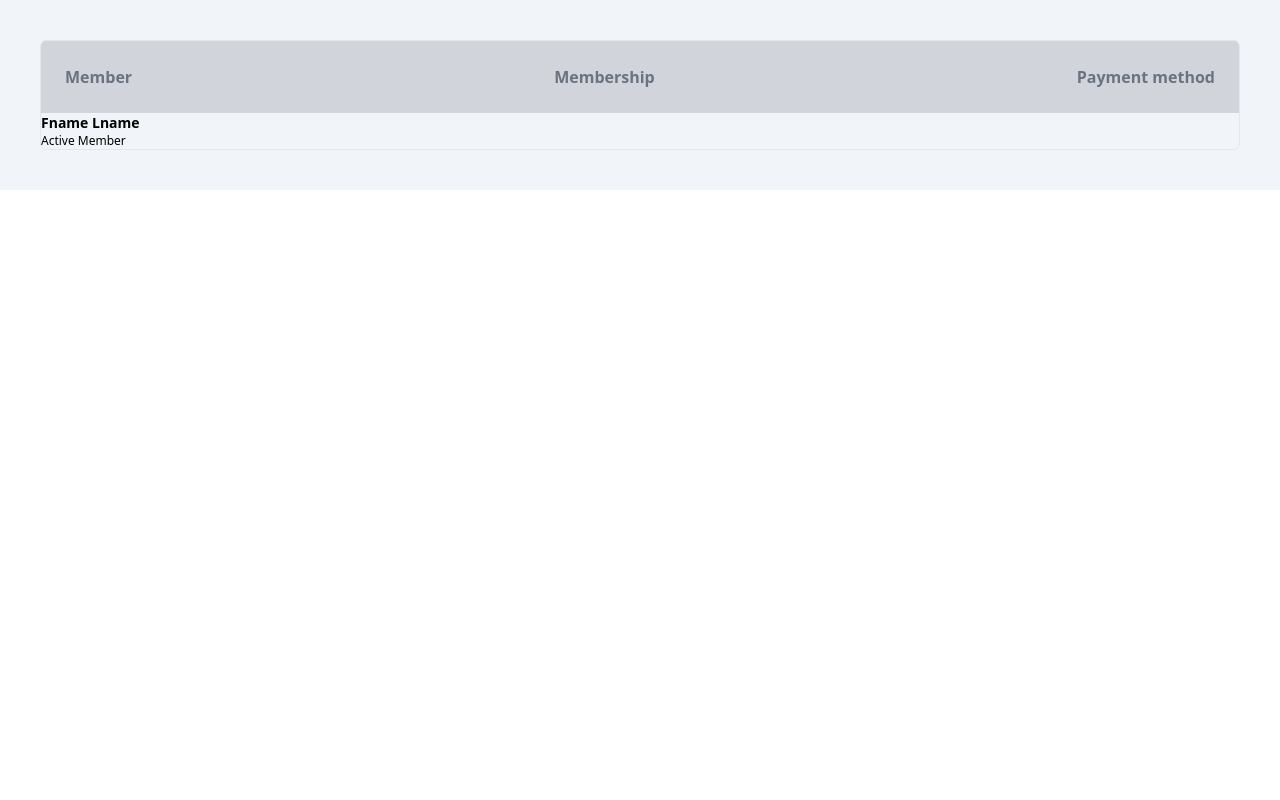
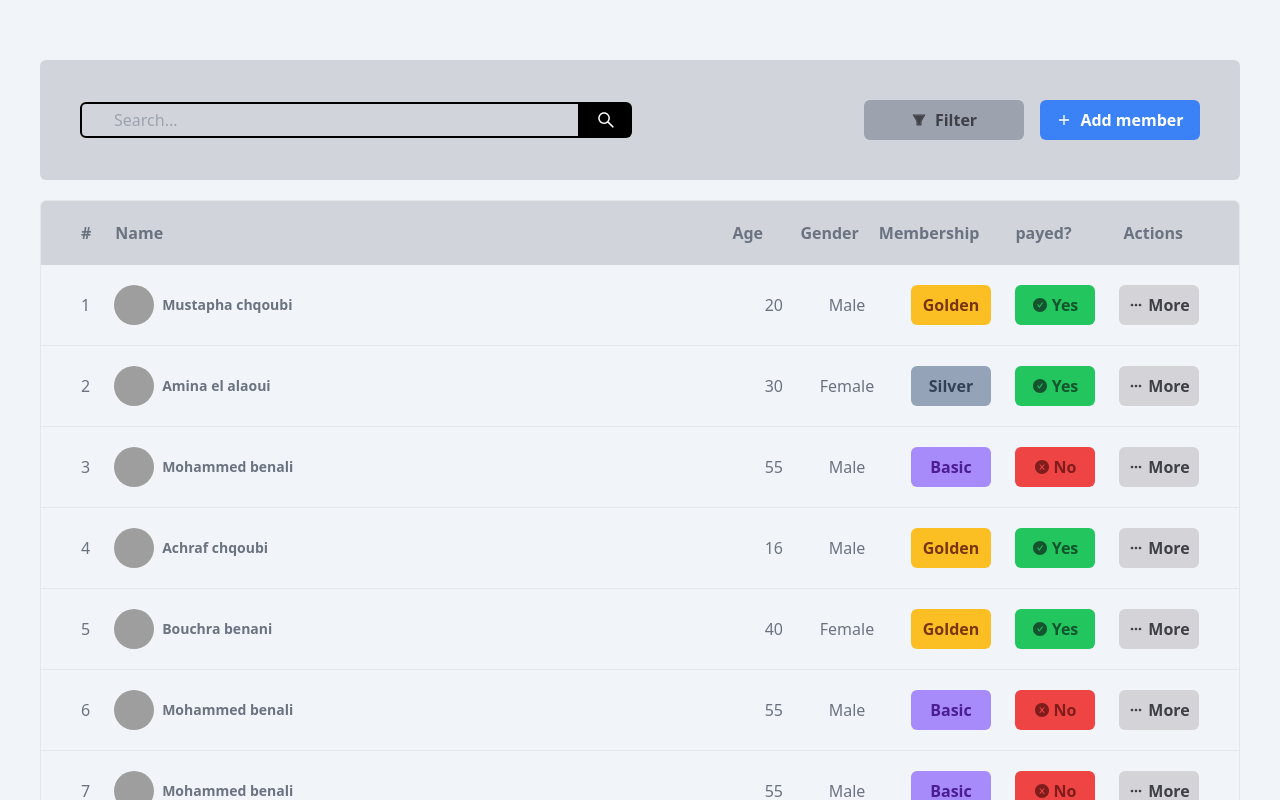
Before and after one commit to mustaphachqoubi/gym_management_system, a React (Vite) app: page /members in a window 1280 px wide. Shown: the top 800 px of the page. Built offline with nearby package versions, Linux system fonts and the light colour scheme; grey boxes are pictures that could not be loaded.

Commit message:
members ui done

```diff
--- /dev/null
+++ b/src/dummy.js
@@ -0,0 +1,134 @@
+export const members = [
+    {
+        id: 1,
+        firstName: 'Mustapha',
+        lastName: 'Chqoubi',
+        fullname: 'Mustapha chqoubi',
+        age: 20,
+        gender: 'Male',
+        membership: 'Golden',
+        payed: true,
+        image: 'https://letsenhance.io/static/b8eda2f8914d307d52f725199fb0c5e6/62e7b/MainBefore.jpg'
+    },
+    {
+        id: 2,
+        firstName: 'Amina',
+        lastName: 'El alaoui',
+        fullname: 'Amina el alaoui',
+        age: 30,
+        gender: 'Female',
+        membership: 'Silver',
+        payed: true,
+        image: 'https://letsenhance.io/static/b8eda2f8914d307d52f725199fb0c5e6/62e7b/MainBefore.jpg'
+    },
+    {
+        id: 3,
+        firstName: 'Mohammed',
+        lastName: 'Benali',
+        fullname: 'Mohammed benali',
+        age: 55,
+        gender: 'Male',
+        membership: 'Basic',
+        payed: false,
+        image: 'https://letsenhance.io/static/b8eda2f8914d307d52f725199fb0c5e6/62e7b/MainBefore.jpg'
+    },
+    {
+        id: 4,
+        firstName: 'Achraf',
+        lastName: 'Chqoubi',
+        fullname: 'Achraf chqoubi',
+        age: 16,
+        gender: 'Male',
+        membership: 'Golden',
+        payed: true,
+        image: 'https://letsenhance.io/static/b8eda2f8914d307d52f725199fb0c5e6/62e7b/MainBefore.jpg'
+    },
+    {
+        id: 5,
+        firstName: 'Bouchra',
+        lastName: 'Benani',
+        fullname: 'Bouchra benani',
+        age: 40,
+        gender: 'Female',
+        membership: 'Golden',
+        payed: true,
+        image: 'https://letsenhance.io/static/b8eda2f8914d307d52f725199fb0c5e6/62e7b/MainBefore.jpg'
+    },
+    {
+        id: 6,
+        firstName: 'Mohammed',
+        lastName: 'Benali',
+        fullname: 'Mohammed benali',
+        age: 55,
+        gender: 'Male',
+        membership: 'Basic',
+        payed: false,
+        image: 'https://letsenhance.io/static/b8eda2f8914d307d52f725199fb0c5e6/62e7b/MainBefore.jpg'
+    },
+    {
+        id: 7,
+        firstName: 'Mohammed',
+        lastName: 'Benali',
+        fullname: 'Mohammed benali',
+        age: 55,
+        gender: 'Male',
+        membership: 'Basic',
+        payed: false,
+        image: 'https://letsenhance.io/static/b8eda2f8914d307d52f725199fb0c5e6/62e7b/MainBefore.jpg'
+    },
+    {
+        id: 8,
+        firstName: 'Amina',
+        lastName: 'El alaoui',
+        fullname: 'Amina el alaoui',
+        age: 30,
+        gender: 'Female',
+        membership: 'Silver',
+        payed: true,
+        image: 'https://letsenhance.io/static/b8eda2f8914d307d52f725199fb0c5e6/62e7b/MainBefore.jpg'
+    },
+    {
+        id: 9,
+        firstName: 'Amina',
+        lastName: 'El alaoui',
+        fullname: 'Amina el alaoui',
+        age: 30,
+        gender: 'Female',
+        membership: 'Silver',
+        payed: true,
+        image: 'https://letsenhance.io/static/b8eda2f8914d307d52f725199fb0c5e6/62e7b/MainBefore.jpg'
+    },
+    {
+        id: 10,
+        firstName: 'Amina',
+        lastName: 'El alaoui',
+        fullname: 'Amina el alaoui',
+        age: 30,
+        gender: 'Female',
+        membership: 'Silver',
+        payed: true,
+        image: 'https://letsenhance.io/static/b8eda2f8914d307d52f725199fb0c5e6/62e7b/MainBefore.jpg'
+    },
+    {
+        id: 11,
+        firstName: 'Mustapha',
+        lastName: 'Chqoubi',
+        fullname: 'Mustapha chqoubi',
+        age: 20,
+        gender: 'Male',
+        membership: 'Golden',
+        payed: true,
+        image: 'https://letsenhance.io/static/b8eda2f8914d307d52f725199fb0c5e6/62e7b/MainBefore.jpg'
+    },
+    {
+        id: 12,
+        firstName: 'Mustapha',
+        lastName: 'Chqoubi',
+        fullname: 'Mustapha chqoubi',
+        age: 20,
+        gender: 'Male',
+        membership: 'Golden',
+        payed: true,
+        image: 'https://letsenhance.io/static/b8eda2f8914d307d52f725199fb0c5e6/62e7b/MainBefore.jpg'
+    },
+]
--- a/src/pages/Members.jsx
+++ b/src/pages/Members.jsx
@@ -1,35 +1,114 @@
-import React from 'react'
+import React from "react";
+import {
+  AiFillCheckCircle,
+  AiFillCloseCircle,
+  AiOutlineSearch,
+  AiTwotoneFilter,
+} from "react-icons/ai";
+import { BiDotsHorizontalRounded } from "react-icons/bi";
+import { IoMdAdd } from "react-icons/io";
+import { members } from "../dummy";
 
 const Members = () => {
   return (
-    <div className='h-full'>
-        <div className='flex p-10'>
-            <div className='border w-full rounded-md overflow-hidden'>
-                <div className='bg-gray-300 flex justify-between items-center p-6 font-bold'>
-                    <div className='text-gray-500'>
-                        <h1>Member</h1>
+    <div className="h-full">
+      <div className="flex flex-col p-10">
+        <div className="bg-gray-300 w-full rounded-md flex flex-col md:flex-row  gap-4 justify-between items-center my-5 p-10">
+          <div className="flex w-full">
+            <input type="text" className="border-2 border-black w-full bg-gray-300 rounded-l-md py-1 px-4 focus:outline-none placeholder:px-4" placeholder="Search..."/>
+            <div className="bg-black text-white text-xl flex justify-center items-center px-4 cursor-pointer rounded-r-md">
+              <AiOutlineSearch />
+            </div>
+          </div>
+
+          <div className="flex gap-4 w-full flex-end justify-end flex-col md:flex-row">
+            <div className="flex items-center justify-center gap-2 cursor-pointer bg-gray-400 hover:bg-slate-500 text-zinc-700 font-bold w-full md:w-40 h-10 rounded-md">
+              <AiTwotoneFilter />
+              <button className="">Filter</button>
+            </div>
+            <div className="flex items-center justify-center gap-2 bg-blue-500 hover:bg-blue-700 cursor-pointer font-bold text-white w-full md:w-40 h-10 rounded-md">
+              <IoMdAdd />
+              <button className="flex">Add member</button>
+            </div>
+          </div>
+        </div>
+        <div className="border w-full rounded-md overflow-hidden">
+          <div className="bg-gray-300 flex items-center p-8 font-bold relative">
+            <div className="absolute left-10">
+              <div className="text-gray-500 flex gap-6 ">
+                <h1>#</h1>
+                <h1>Name</h1>
+              </div>
+            </div>
+            <div className="text-gray-500 flex gap-5 absolute right-10 ">
+              <h1 className="w-12 hidden md:flex">Age</h1>
+              <h1 className="hidden md:flex">Gender</h1>
+              <h1 className="hidden md:flex">Membership</h1>
+              <h1 className="px-4 hidden md:flex">payed?</h1>
+              <h1 className="px-4">Actions</h1>
+            </div>
+          </div>
+
+          <div className="flex flex-col">
+            {members.map((member) => (
+              <div className="flex p-10 items-center border-b relative hover:bg-slate-200">
+                <div className="absolute left-10">
+                  <div className="text-gray-500 flex gap-6 items-center">
+                    <h1>{member.id}</h1>
+                    <div className="flex gap-2 items-center">
+                      <div className="w-10 h-10 rounded-full overflow-hidden hidden md:block">
+                        <img
+                          className="object-cover w-full h-full"
+                          src={member.image}
+                          alt="person"
+                        />
+                      </div>
+                      <h1 className="font-bold text-sm">{member.fullname}</h1>
                     </div>
-                    <div className='text-gray-500'>
-                        <h1>Membership</h1>
+                  </div>
+                </div>
+                <div className="text-gray-500 flex items-center gap-6 absolute right-10">
+                  <h1 className="hidden md:flex">{member.age}</h1>
+                  <h1 className="w-20 hidden md:flex justify-center items-center">
+                    {member.gender}
+                  </h1>
+                  {member.membership === "Golden" ? (
+                    <div className="bg-amber-400 h-10 w-20 hidden md:flex justify-center items-center font-bold rounded-md text-amber-900">
+                      {member.membership}
                     </div>
-                    <div className='text-gray-500'>
-                        <h1>Payment method</h1>
+                  ) : member.membership === "Silver" ? (
+                    <div className="bg-slate-400 h-10 w-20 hidden md:flex justify-center items-center font-bold rounded-md text-slate-700">
+                      {member.membership}
                     </div>
+                  ) : (
+                    <div className="bg-violet-400 h-10 w-20 hidden md:flex justify-center items-center font-bold rounded-md text-violet-900">
+                      {member.membership}
+                    </div>
+                  )}
+                  {member.payed === true ? (
+                    <div className="hidden md:flex gap-1 items-center justify-center h-10 w-20 bg-green-500 text-green-900 font-bold rounded-md">
+                      <AiFillCheckCircle />
+                      <h1>Yes</h1>
+                    </div>
+                  ) : (
+                    <div className="hidden md:flex gap-1 items-center justify-center h-10 w-20 bg-red-500 text-red-900 font-bold rounded-md">
+                      <AiFillCloseCircle />
+                      <h1>No</h1>
+                    </div>
+                  )}
+
+                  <div className="flex gap-1 items-center justify-center h-10 w-20 cursor-pointer hover:bg-zinc-400 bg-zinc-300 text-zinc-700 font-bold rounded-md">
+                    <BiDotsHorizontalRounded />
+                    More
+                  </div>
                 </div>
+              </div>
+            ))}
+          </div>
+        </div>
+      </div>
+    </div>
+  );
+};
 
-                <div className="flex">
-                    <div className='flex'>
-                        <div><img src="" alt="" /></div>
-                        <div>
-                            <h1 className='font-bold text-sm'>Fname Lname</h1>
-                            <h3 className='text-xs'>Active Member</h3>
-                        </div>
-                    </div>
-                </div>
-            </div>
-        </div>
-    </div>
-  )
-}
-
-export default Members
+export default Members;
```
